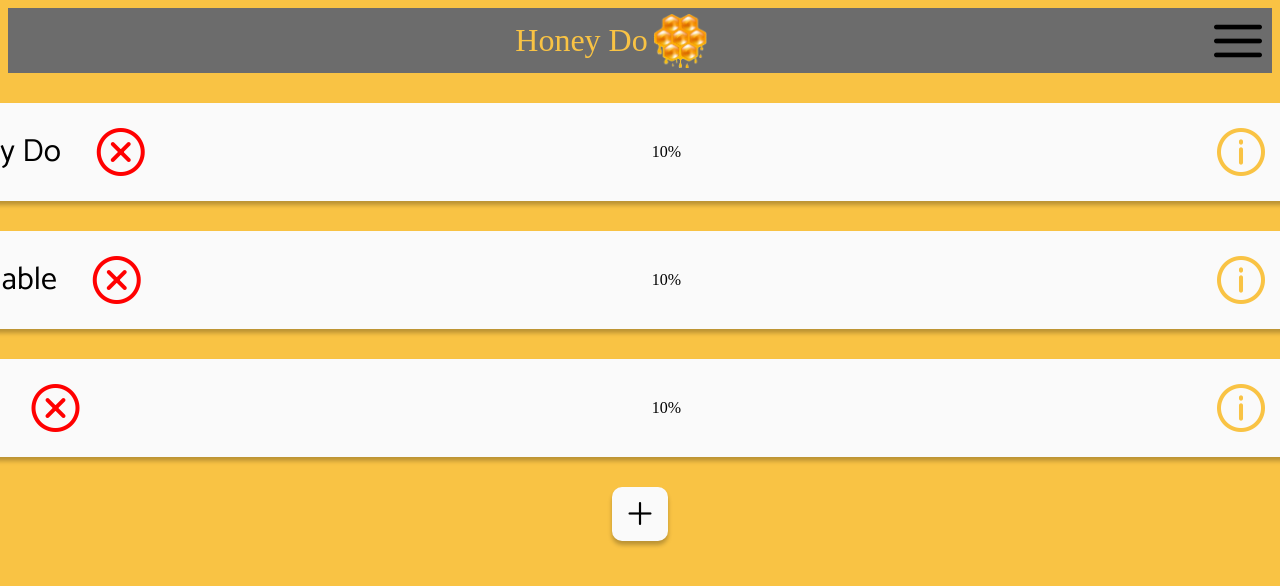
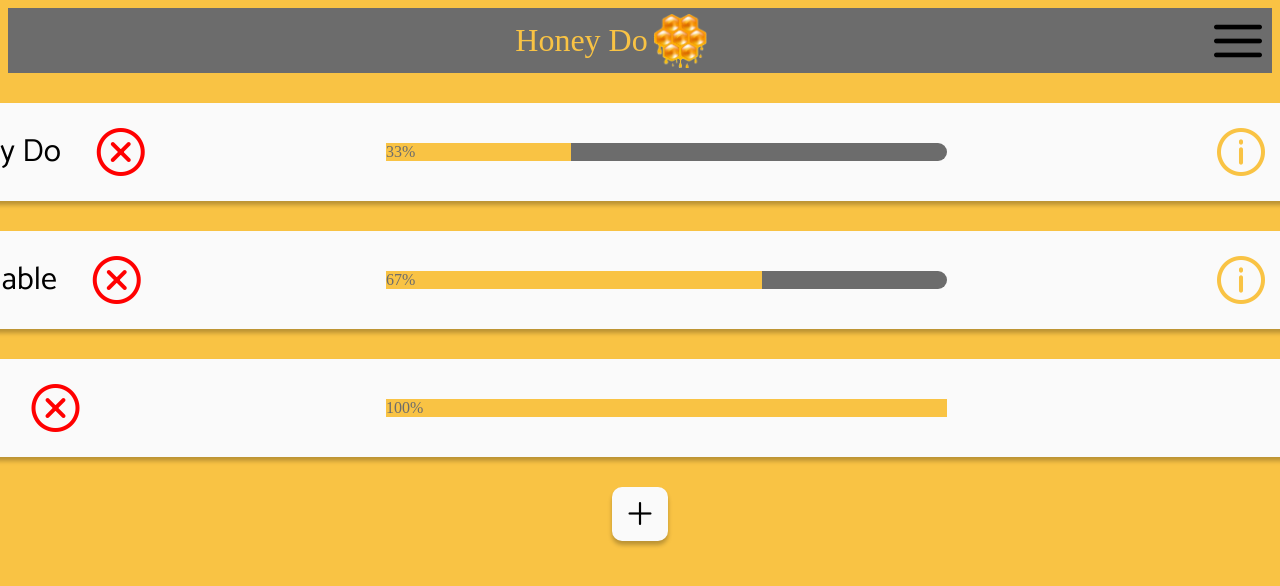
Before and after one commit to AustinTylerSmith/honey-do, a Vue app: page /#/ in a window 1280 px wide. Shown: the top 586 px of the page. Built offline with nearby package versions, Linux system fonts and the light colour scheme; a web font is replaced by a local one.

Commit message:
Finished Progress Bar HomePage still in progress

```diff
--- a/package.json
+++ b/package.json
@@ -21,6 +21,7 @@
     "axios": "^1.6.7",
     "primeicons": "^6.0.1",
     "primevue": "3.45.0",
+    "v-tooltip": "^2.1.3",
     "vue": "3.4.3",
     "vue-router": "^4.2.5",
     "vuedraggable": "^4.1.0"
--- a/src/components/ProjectCards.vue
+++ b/src/components/ProjectCards.vue
@@ -4,7 +4,7 @@ import '@/styling/projectCard.css'
 import type { Project } from '@/models/Project'
 import draggableComponent from 'vuedraggable'
 import type { Task } from '@/models/Task'
-import ProgressBar from "primevue/progressbar";
+import ProgressBar from 'primevue/progressbar'
 
 const props = defineProps<{
   projects: Project[]
@@ -35,11 +35,12 @@ function tasksCompleted(tasks: Task[]): number {
           </div>
           <ProgressBar
             class="honey-done-bar"
-            :value="10"
+            :value="tasksCompleted(project.tasks)"
           ></ProgressBar>
           <div class="card-section-2">
             <i
-              v-if="true"
+              v-if="project.blockers.length > 0"
+              v-tooltip.top="'Blocked: '+ project.blockers[0].timePassed"
               class="project-card-blocker-icon pi pi-info-circle"
             ></i>
             <button
@@ -57,9 +58,9 @@ function tasksCompleted(tasks: Task[]): number {
         </div>
       </template>
     </draggableComponent>
-    <div id="add-task-button">
+    <button id="add-task-button">
       <i id="add-task-icon" class="pi pi-plus"></i>
-    </div>
+    </button>
   </div>
 </template>
 
--- a/src/main.ts
+++ b/src/main.ts
@@ -2,11 +2,13 @@ import { createApp } from 'vue'
 import App from './App.vue'
 import router from './router'
 import PrimeVue from 'primevue/config'
-import '@gai/gaig-icons'
-import '@gai/gaig-ui-theme'
+import Tooltip from 'primevue/tooltip';
+
+
 
 const app = createApp(App)
 
+app.directive('tooltip', Tooltip);
 app.use(router)
 app.use(PrimeVue)
 
--- a/src/styling/projectCard.css
+++ b/src/styling/projectCard.css
@@ -19,6 +19,7 @@
 .card-section-2 {
     display: flex;
     justify-content: flex-end;
+    align-items: center;
     flex: 1;
 }
 
@@ -39,22 +40,32 @@
     font-size: xxx-large;
 }
 
+.project-card-delete-btn:hover {
+    color: #FF7575;
+}
+
+.project-card-delete-btn:active {
+    font-size: xx-large;
+}
 .project-card-blocker-icon {
     display: flex;
     align-items: center;
     font-size: xxx-large;
     color: #F9C344;
+    height: fit-content;
 }
 
 .move-card-icon {
     font-size: xxx-large;
     margin-left: 5px;
+    color: #6C6C6C;
 }
 
 .project-card-action-btn {
     display: flex;
     width: 183px;
     height: 59px;
+    box-shadow: 0px 4px 4px 0px rgba(0, 0, 0, 0.25);
     flex-direction: column;
     justify-content: center;
     align-items: center;
@@ -68,14 +79,28 @@
     font-weight: 400;
     line-height: normal;
     margin: 30px;
+    border: none;
+}
+
+.project-card-action-btn:active {
+    box-shadow: none;
 }
 
 .open-color {
     background: #6C6C6C;
 }
 
+.open-color:hover {
+    font-size: 30px !important;
+    background: #979797;
+}
+
 .close-color {
     background: #617AFF;
+}
+.close-color:hover {
+    font-size: 30px !important;
+    background: #7B90FF;
 }
 
 .re-open-color {
@@ -83,9 +108,16 @@
     color: #6C6C6C !important;
 }
 
+.re-open-color:hover {
+    font-size: 30px !important;
+    background: #FFD36C;
+    color: #6C6C6C !important;
+}
+
 #add-task-icon {
     font-size: x-large;
 }
+
 
 #add-task-button {
     width: 56px;
@@ -96,6 +128,18 @@
     display: flex;
     justify-content: center;
     align-items: center;
+    border: none;
+}
+#add-task-button:active {
+    box-shadow: none;
+}
+
+#add-task-button:hover {
+    background: #6C6C6C;
+}
+
+#add-task-button:hover #add-task-icon{
+    font-size: xx-large;
 }
 
 #project-cards-container {
@@ -103,3 +147,17 @@
     flex-direction: column;
     align-items: center;
 }
+
+.honey-done-bar {
+    flex: 1;
+    background: #6C6C6C;
+    border-radius: 10px !important;
+}
+
+.p-progressbar .p-progressbar-value {
+    background: #F9C344 !important;
+}
+
+.p-progressbar .p-progressbar-label {
+    color: #6C6C6C;
+}
--- a/src/views/HomePage.vue
+++ b/src/views/HomePage.vue
@@ -75,10 +75,6 @@ let projects: Ref<Project[]> = ref([
       }
     ],
     blockers: [
-      {
-        description: 'blocked',
-        timePassed: '3 hours and 20 minutes'
-      }
     ],
     notes: 'note test note',
     communication: []
```
Also changed, not shown: 1 other file (tests, documents, lock files or other folders).
